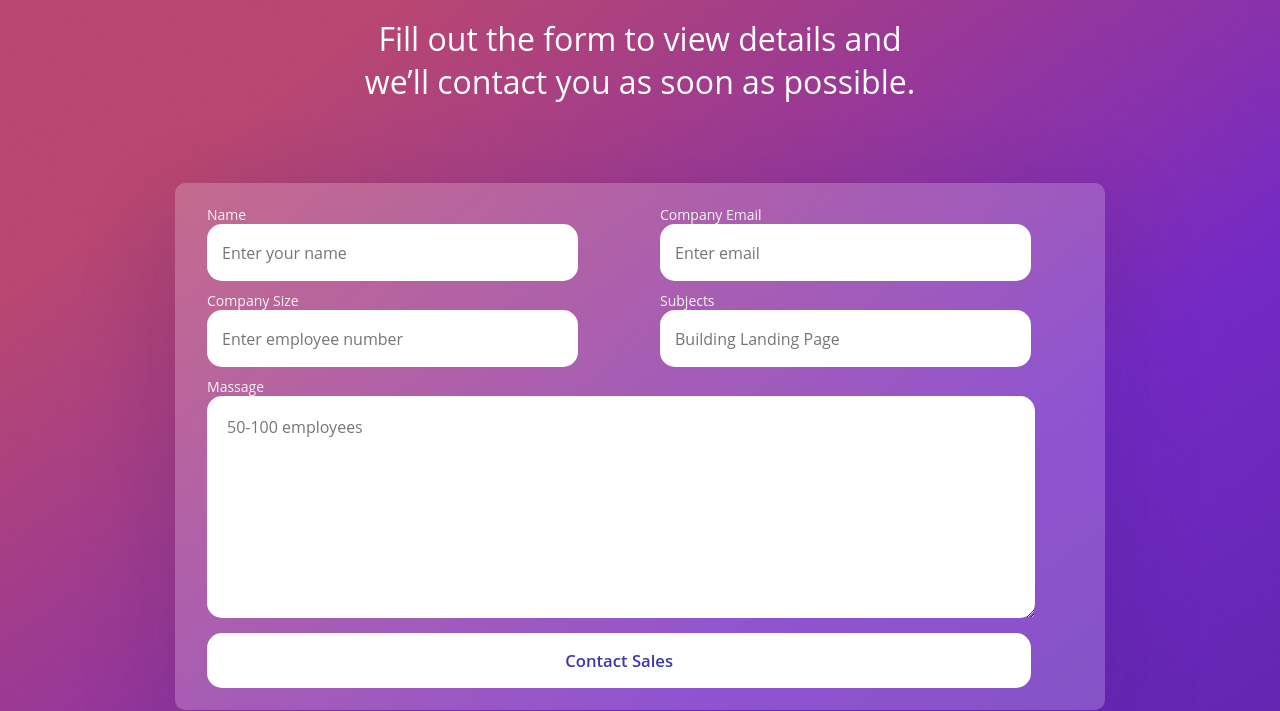
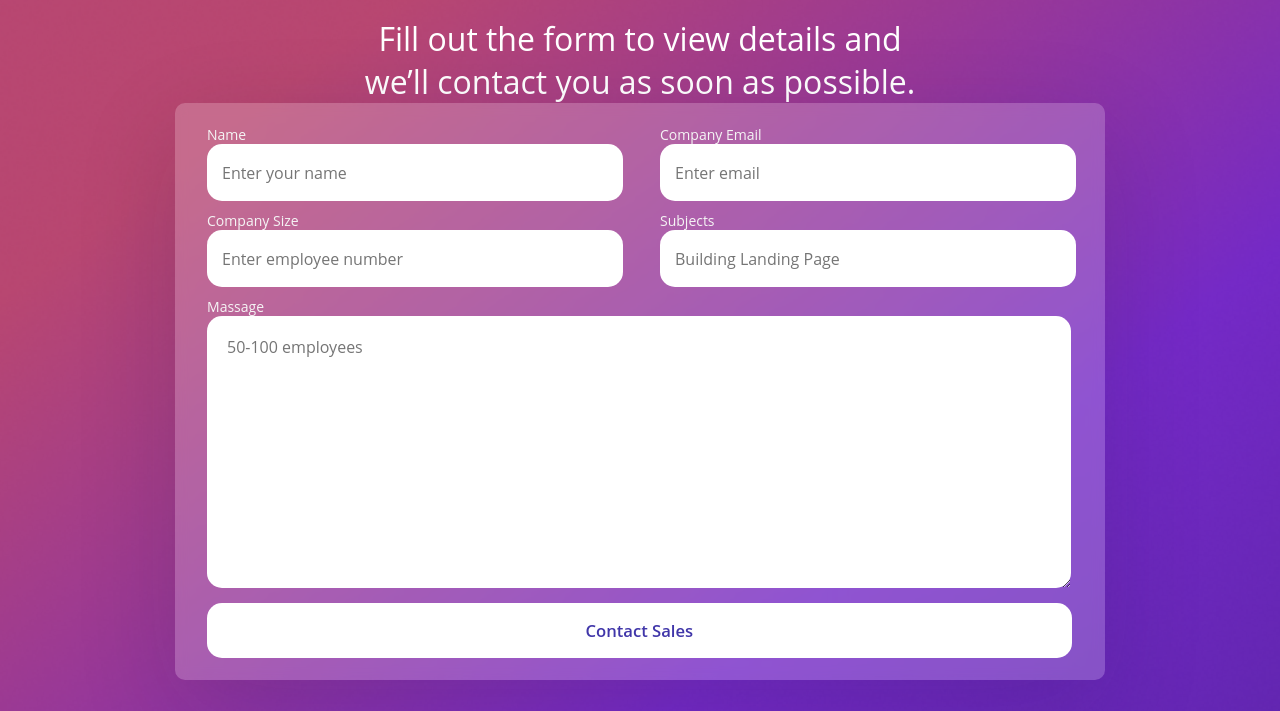
Before and after one commit to Sukanta-123/Contact-page, a plain HTML site: page index.html in a window 1280 px wide. Shown: the part 262-973 px from the top of the page. Drawn offline with Linux system fonts and the light colour scheme.

Commit message:
fix some errors and fix the area of textarea andinput area

```diff
--- a/Styles/style.css
+++ b/Styles/style.css
@@ -89,7 +89,7 @@ img {
     padding-left: 15px;
 }
 .input-box-width {
-    width: 80%;
+    width: 90%;
     height: 55px;
     border: none;
     border-radius: 15px;
@@ -100,8 +100,8 @@ img {
     }
 }
 .textarea-width {
-    width: 90%;
-    height: 200px;
+    width: 94%;
+    height: 250px;
     border: none;
     border-radius: 15px;
 }
@@ -121,7 +121,7 @@ img {
     display: flex;
     justify-content: center;
     align-items: center;
-    padding-top: 80px;
+    /* padding-top: 80px; */
 }
 .input-container {
     border: 2px solid transparent;
@@ -131,8 +131,14 @@ img {
     backdrop-filter: blur(6px);
     box-shadow: 0px 30px 100px 0px rgba(17, 23, 41, 0.15);
 }
+@media screen and  (max-width : 640px) {
+    .input-container {
+        border-radius: 25px;
+        width: 70%;
+    }
+}
 button {
-    width: 92%;
+    width: 96.5%;
     height: 55px;
     border: none;
     border-radius: 15px;
```
